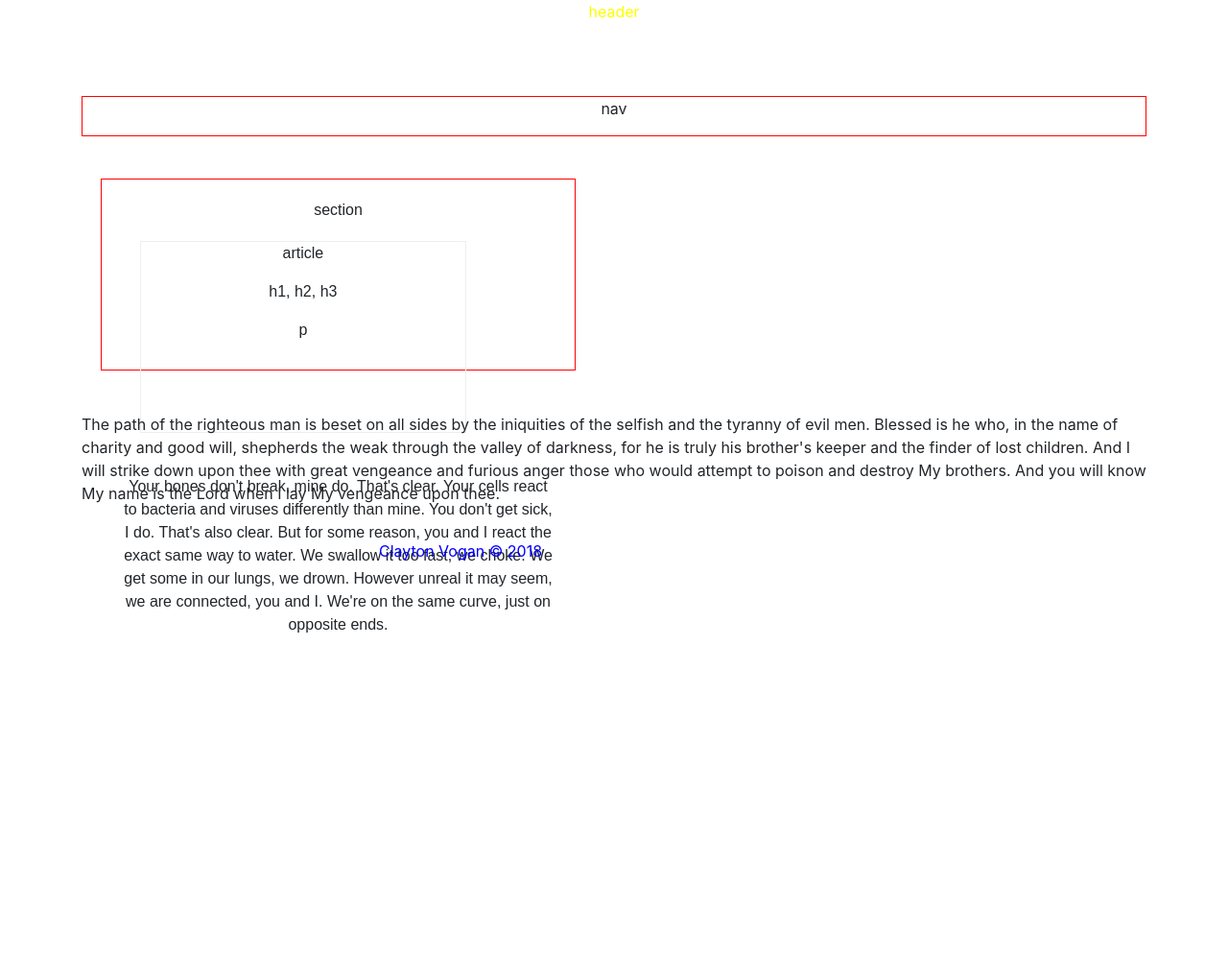
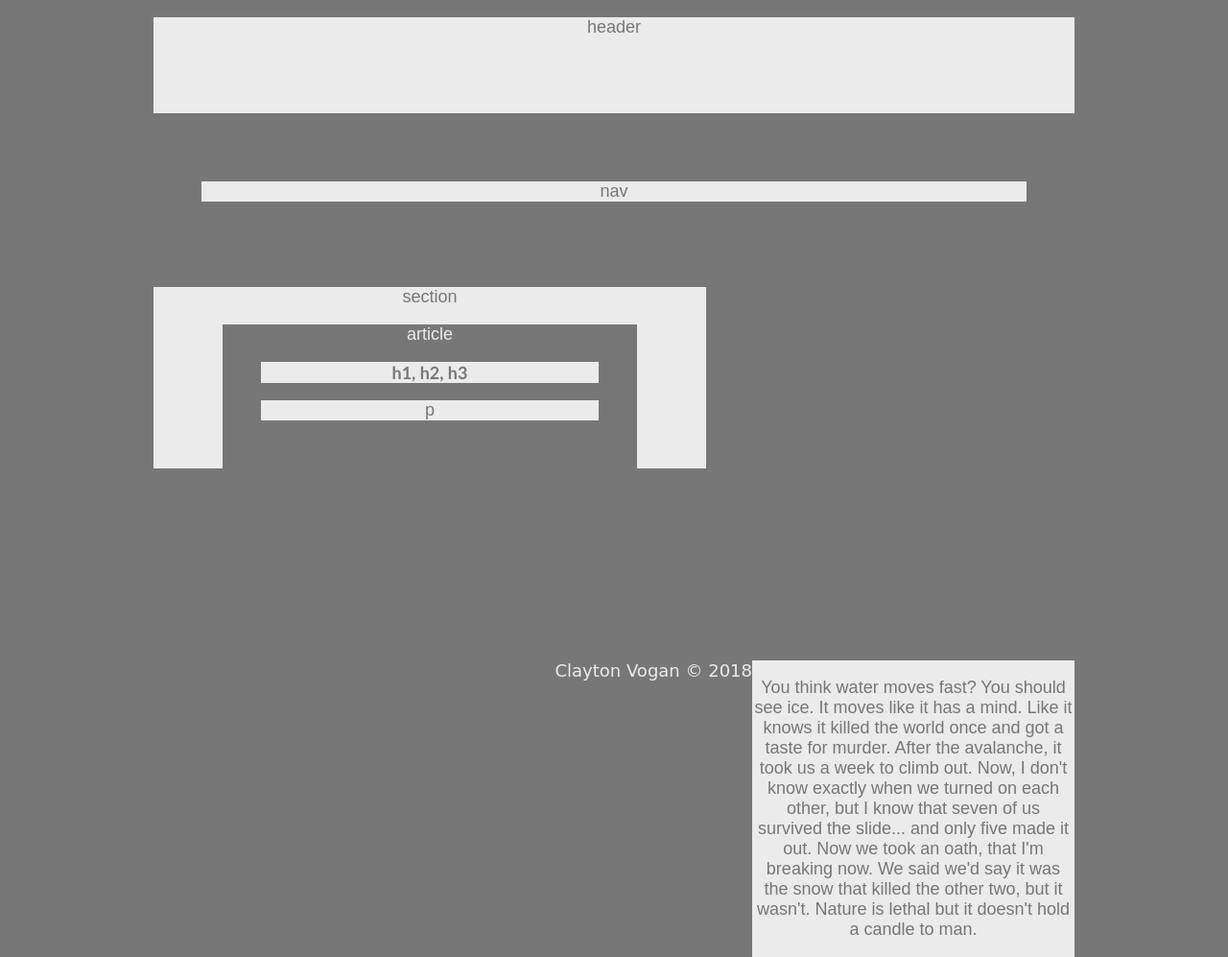
Before and after one commit to ctvogan88/HW-Wireframe, a plain HTML site: page index.html in a window 1280 px wide. Shown: the whole page at 96% size. Before the commit the page ends 800 px from the top, so only its background shows below. Drawn offline with nearby package versions, Linux system fonts and the light colour scheme.

Commit message:
second commit

```diff
--- a/index.html
+++ b/index.html
@@ -1,23 +1,22 @@
 <!DOCTYPE html>
-<html>
+<html lang="en-us">
     <head>
+        <meta charset="UTF-8">
         <title>HW One - Wireframe</title>
-        <link rel="stylesheet" href="https://maxcdn.bootstrapcdn.com/bootstrap/4.0.0/css/bootstrap.min.css" integrity="sha384-Gn5384xqQ1aoWXA+058RXPxPg6fy4IWvTNh0E263XmFcJlSAwiGgFAW/dAiS6JXm" crossorigin="anonymous">
-        <link rel="stylesheet" href="style.css"></title>
+        <link rel="stylesheet" href="style1.css">
     </head>
-
     <body>
         <header>
             <p>header</p>
         </header>
-        <div class="container">
+        <br>
         <nav>
             <p>nav</p>
         </nav>
         <br>
         <section id="section-left">
             <p>section</p>
-                <article id="article">
+            <article class="article">
                 <p>article</p>
                 <figure id="Box1">
                     <p>h1, h2, h3</p>
@@ -26,14 +25,11 @@
                     <p>p</p>
                 </figure>
             </article>
-                    <img src="" />
-                    <p>Your bones don't break, mine do. That's clear. Your cells react to bacteria and viruses differently than mine. You don't get sick, I do. That's also clear. But for some reason, you and I react the exact same way to water. We swallow it too fast, we choke. We get some in our lungs, we drown. However unreal it may seem, we are connected, you and I. We're on the same curve, just on opposite ends.</p>
         </section>
-            <div class="aside">
-                <img src="" />
-                <p>The path of the righteous man is beset on all sides by the iniquities of the selfish and the tyranny of evil men. Blessed is he who, in the name of charity and good will, shepherds the weak through the valley of darkness, for he is truly his brother's keeper and the finder of lost children. And I will strike down upon thee with great vengeance and furious anger those who would attempt to poison and destroy My brothers. And you will know My name is the Lord when I lay My vengeance upon thee.
-            </div>
-        </div>
+
+        <section id="section-right">
+            <p>You think water moves fast? You should see ice. It moves like it has a mind. Like it knows it killed the world once and got a taste for murder. After the avalanche, it took us a week to climb out. Now, I don't know exactly when we turned on each other, but I know that seven of us survived the slide... and only five made it out. Now we took an oath, that I'm breaking now. We said we'd say it was the snow that killed the other two, but it wasn't. Nature is lethal but it doesn't hold a candle to man.</p>
+        </section>
         <footer>
             <p>Clayton Vogan &copy; 2018</p>
         </footer>
--- /dev/null
+++ b/style1.css
@@ -0,0 +1,74 @@
+
+body {
+    width: 960px;
+    margin: auto;
+    font-size: 18px;
+    font-weight: 12px;
+    font-family: arial;
+    text-align: center;
+    color: #ebebeb;
+    background-color: #777;
+}
+
+header {
+    height: 100px;
+    margin: auto;
+    margin-top: 5px;
+    width: 960px;
+    padding: 0px;
+    color: #777;
+    text-align: center;
+    background: #ebebeb;
+  }
+
+nav {
+    margin: 50px;
+    border: 1px, black;
+    color: #777;
+    background: #ebebeb;
+  }
+
+.article{
+    width: 75%;
+    margin-left: auto;
+    margin-right: auto;
+    height: 150px;
+    margin-bottom: 200px;
+    background-color: #777;
+    color: #ebebeb;
+}
+
+#Box1{
+    font-family: 'Trebuchet MS', 'Lucida Sans Unicode', 'Lucida Grande', 'Lucida Sans', Arial, sans-serif;
+    font-weight: bold;
+    background: #ebebeb;
+    color: #777;
+  }
+
+#Box2{
+      border: 1px, black;
+      background: #ebebeb;
+      color: #777;
+  }
+
+section{
+      background-color: orange;
+  }
+
+#section-left{
+    width: 60%;
+    background-color: #ebebeb;
+    color: #777;
+  }
+
+#section-right{
+    width: 35%;
+    float: right;
+    background-color: #ebebeb;
+    color: #777;
+  }
+
+footer{
+    font-family: cursive, sans-serif;
+    text-align: right;
+  }
```
Also changed, not shown: indeks.html (added, +15 -0 lines). Lines whose indentation alone changed are shown as unchanged.
